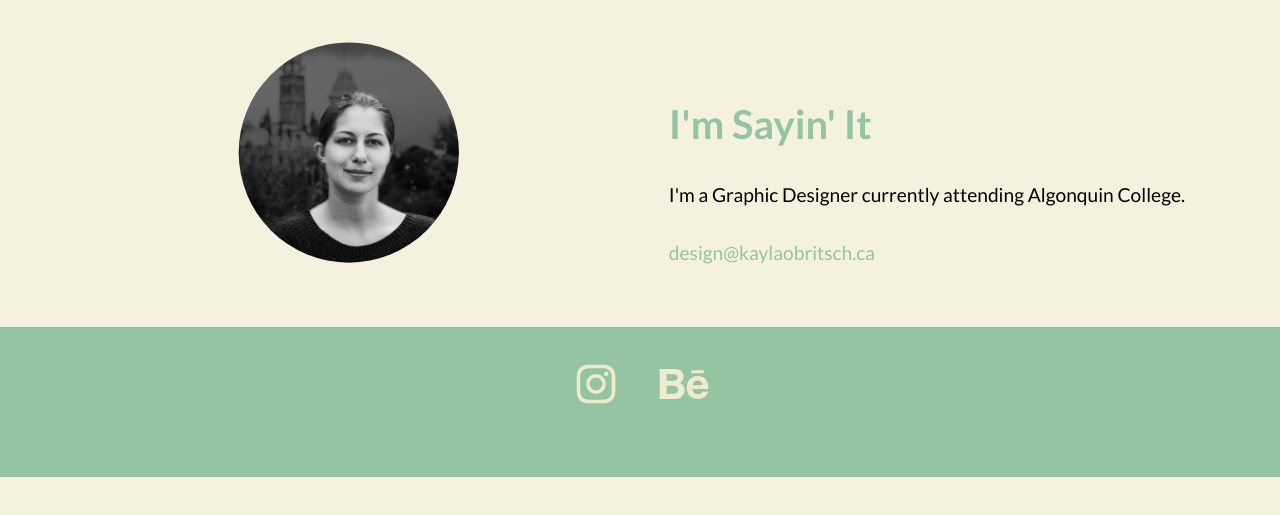
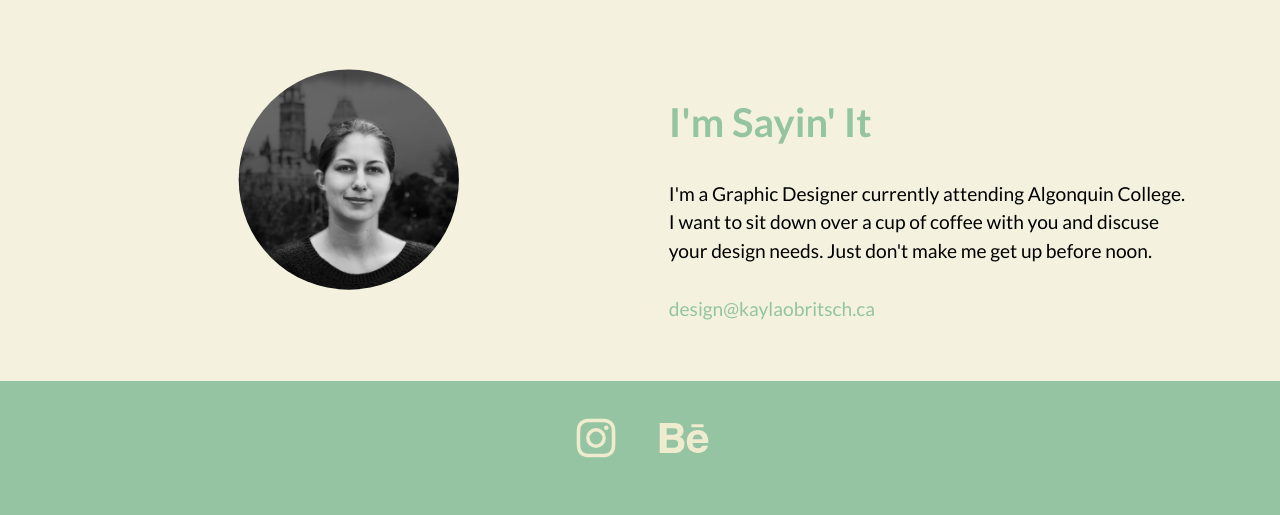
Before and after one commit to kaylaobritsch/coming-soon, a plain HTML site: page index.html in a window 1280 px wide. Shown: the part 982-1497 px from the top of the page. Before the commit the page ends 1459 px from the top, so only its background shows below. Drawn offline with nearby package versions, Linux system fonts and the light colour scheme.

Commit message:
Changed about me text
Made about me more personalized.

```diff
--- a/index.html
+++ b/index.html
@@ -29,7 +29,7 @@
       </div>
       <div class="unit xs-1 s-1 m-1-2 l-1-2">
         <h2 class="gutter pad-t-2">I'm Sayin' It</h2>
-        <p class="gutter">I'm a Graphic Designer currently attending Algonquin College.</p>
+        <p class="gutter">I'm a Graphic Designer currently attending Algonquin College. I want to sit down over a cup of coffee with you and discuse your design needs. Just don't make me get up before noon.</p>
         <a href="mailto:design@kaylaobritsch.ca" class="gutter">design@kaylaobritsch.ca</a>
       </div>
     </div>
```
